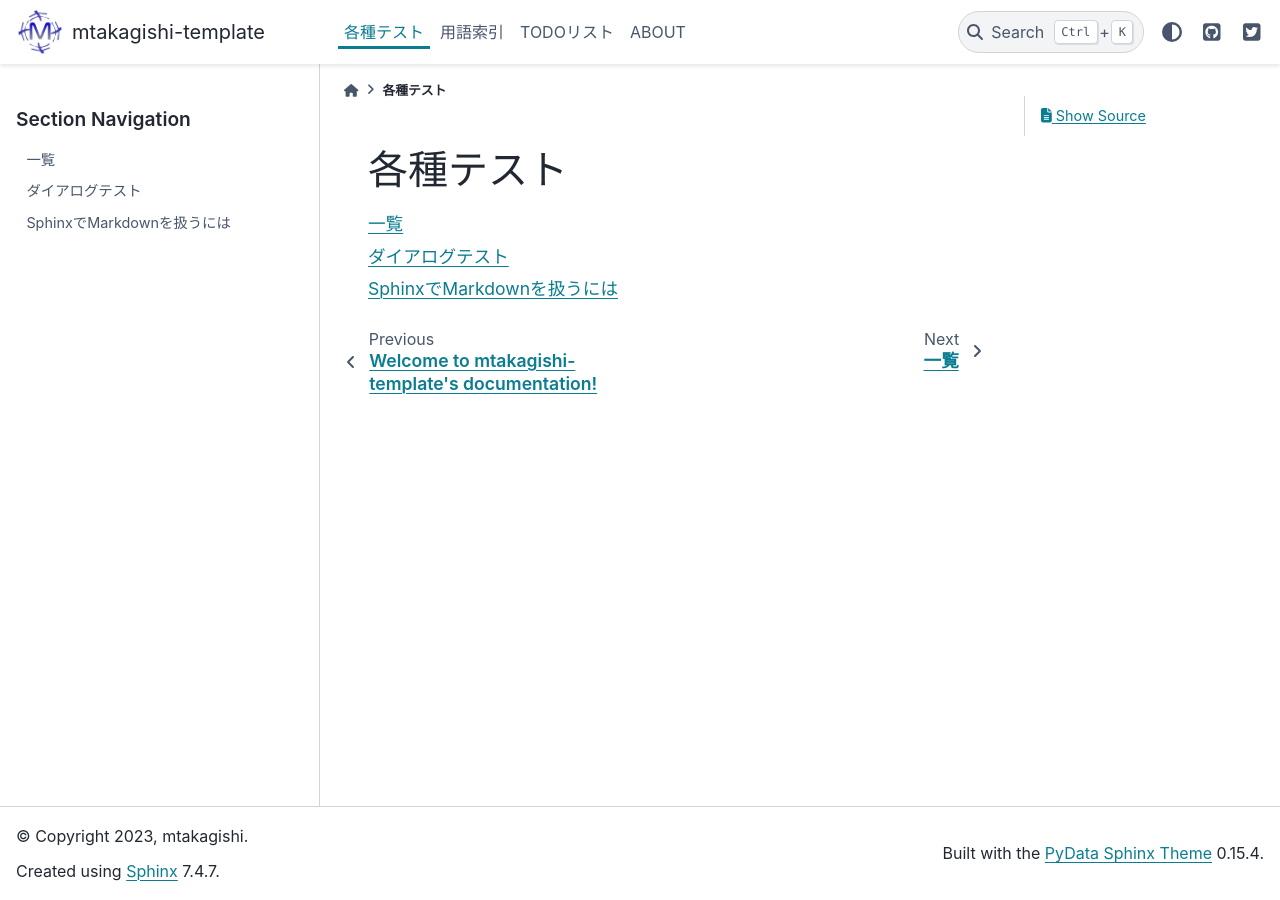
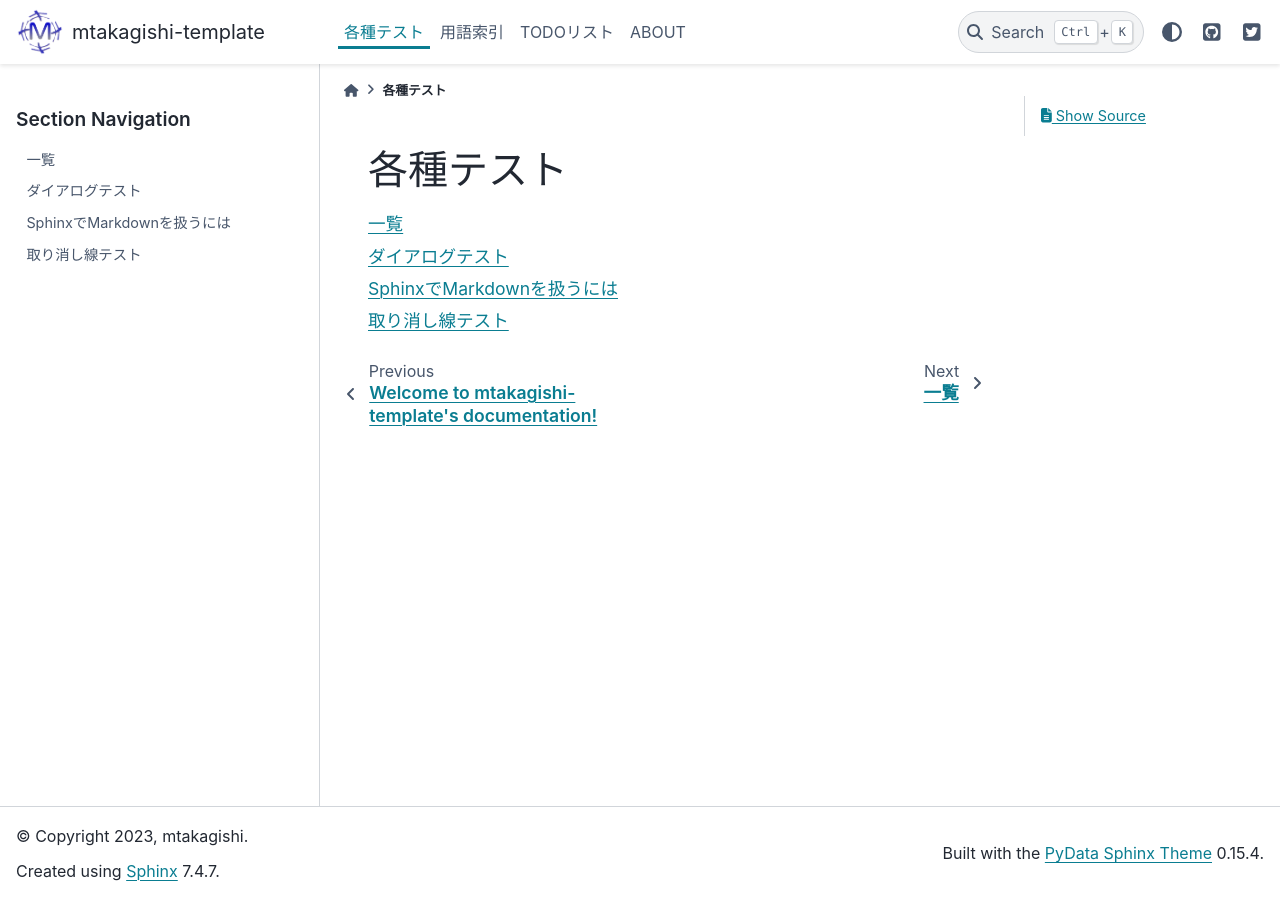
Before and after one commit to mtakagishi/mtakagishi-template, a Sphinx documentation site: the page built from docs/ref/index.rst, in a window 1280 px wide. Built offline with Sphinx 7.4.7 and the PyData theme 0.15.4, drawn with Linux system fonts in a browser that asks for light colours.

Commit message:
sitemap & strike (#2)
Co-authored-by: mtakagishi <mtakagishi+github@gimail.com>

```diff
--- a/docs/conf.py
+++ b/docs/conf.py
@@ -17,6 +17,8 @@
     "myst_parser",
     'sphinx.ext.todo',
     'sphinxcontrib.blockdiag',
+    'sphinx_sitemap',
+    'sphinxnotes.strike',
 ]
 
 templates_path = ['_templates']
@@ -53,3 +55,10 @@
 # blockdiag
 blockdiag_html_image_format = 'SVG'
 blockdiag_fontpath = 'docs/_static/ipaexg.ttf'
+
+# sphinx-sitemap
+html_baseurl = 'https://mtakagishi-template.netlify.app/'
+sitemap_url_scheme = "{link}"
+sitemap_locales = [None]
+
+html_extra_path = ['robots.txt', 'ads.txt']
--- a/docs/ref/index.rst
+++ b/docs/ref/index.rst
@@ -8,3 +8,4 @@
   list
   timeline
   markdown.md
+  strike
--- /dev/null
+++ b/docs/ref/strike.rst
@@ -0,0 +1,10 @@
+取り消し線テスト
+=====================
+
+通常テキスト
+
+取り消し線書き方::
+  :del:`取り消し線`
+
+取り消し線テキスト
+:del:`取り消し線`
--- a/requirements.txt
+++ b/requirements.txt
@@ -1,3 +1,5 @@
 pydata-sphinx-theme
 myst-parser
 sphinxcontrib-blockdiag
+sphinx-sitemap
+sphinxnotes-strike
```
